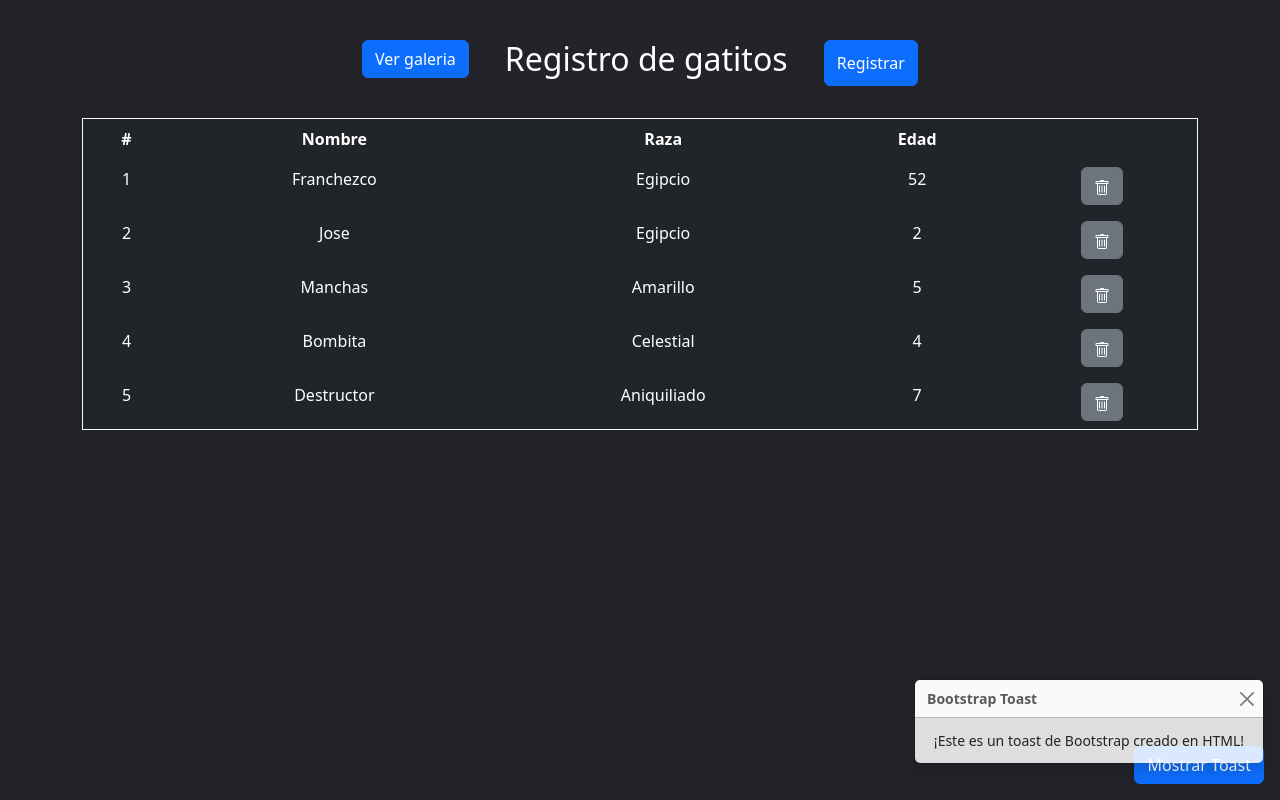
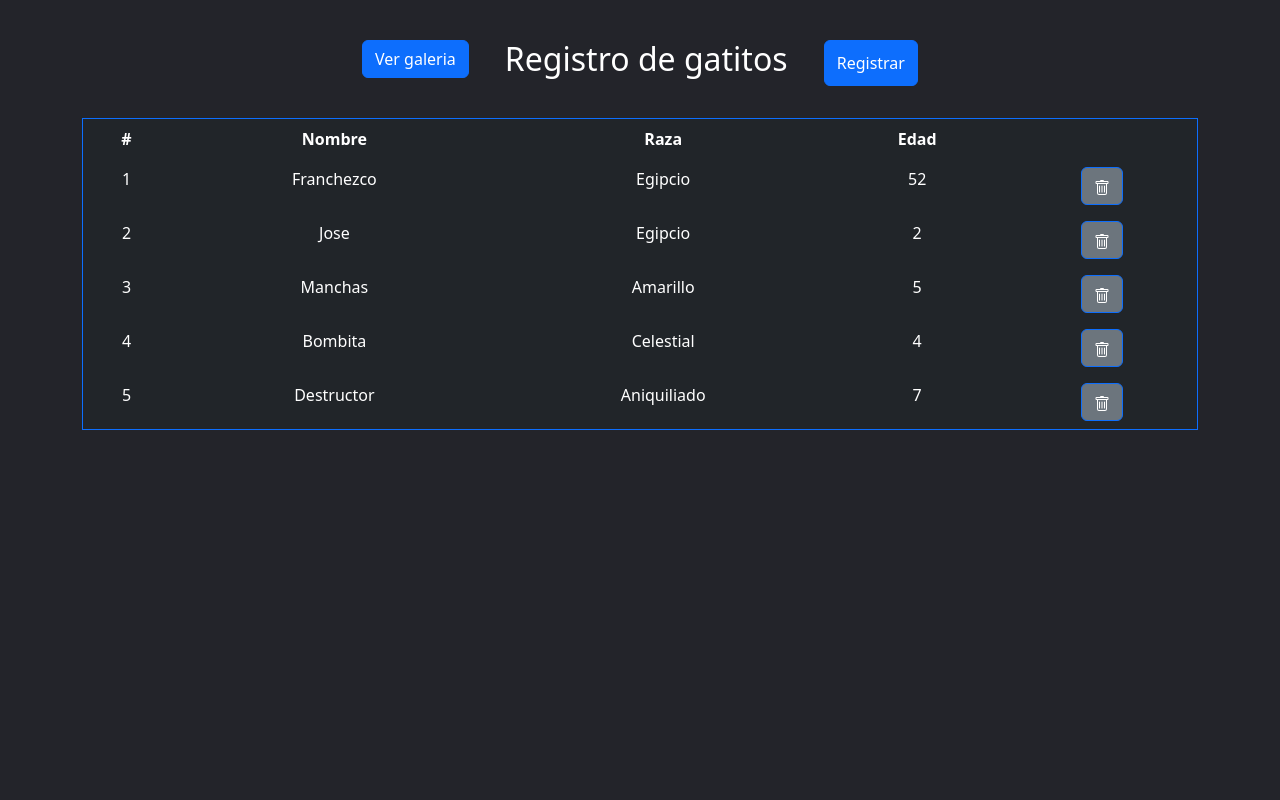
Before and after one commit to ELVIS1230/boostrap-interfaces, a React (Vite) app: page / in a window 1280 px wide. Built offline with nearby package versions, Linux system fonts and the light colour scheme.

Commit message:
Arregle de Toast

```diff
--- a/src/App.jsx
+++ b/src/App.jsx
@@ -30,7 +30,6 @@ function App() {
 
   return (
     <div className=''>
-      <ToastComponent />
       <div className='w-50 mx-auto d-flex p-2 justify-content-around'>
       <OffCanvas />
         <h2 className='text-white '>Registro de gatitos</h2>
--- a/src/components/Table.jsx
+++ b/src/components/Table.jsx
@@ -1,11 +1,12 @@
 import "../App.css";
+import { ToastComponent } from "./Toast";
 
 export function Table({ gatos , eliminar}) {
   // console.log(gatos)
 
   return (
     <div className="container mt-4">
-      <table className="table--showColors table mt-3 table-dark border border-light table-borderless table-hover">
+      <table className="table--showColors table mt-3 table-dark border border-primary table-borderless table-hover">
         <thead>
           <tr>
             <th>#</th>
@@ -23,20 +24,8 @@ export function Table({ gatos , eliminar}) {
               <td>{gato.raza} </td>
               <td>{gato.edad}</td>
               <td>
-              <button onClick={eliminar} type="button" className="btn btn-secondary">
+            <ToastComponent eliminar={eliminar} />
 
-                <svg
-                  xmlns="http://www.w3.org/2000/svg"
-                  width="16"
-                  height="16"
-                  fill="currentColor"
-                  className="bi bi-trash"
-                  viewBox="0 0 16 16"
-                  >
-                  <path d="M5.5 5.5A.5.5 0 0 1 6 6v6a.5.5 0 0 1-1 0V6a.5.5 0 0 1 .5-.5Zm2.5 0a.5.5 0 0 1 .5.5v6a.5.5 0 0 1-1 0V6a.5.5 0 0 1 .5-.5Zm3 .5a.5.5 0 0 0-1 0v6a.5.5 0 0 0 1 0V6Z" />
-                  <path d="M14.5 3a1 1 0 0 1-1 1H13v9a2 2 0 0 1-2 2H5a2 2 0 0 1-2-2V4h-.5a1 1 0 0 1-1-1V2a1 1 0 0 1 1-1H6a1 1 0 0 1 1-1h2a1 1 0 0 1 1 1h3.5a1 1 0 0 1 1 1v1ZM4.118 4 4 4.059V13a1 1 0 0 0 1 1h6a1 1 0 0 0 1-1V4.059L11.882 4H4.118ZM2.5 3h11V2h-11v1Z" />
-                </svg>
-                  </button>
               </td>
             </tr>
           ))}
--- a/src/components/Toast.jsx
+++ b/src/components/Toast.jsx
@@ -1,43 +1,56 @@
 import { useState } from "react";
 
-export function ToastComponent() {
-    const [showToast, setShowToast] = useState(true);
+export function ToastComponent({eliminar}) {
+    const [showToast, setShowToast] = useState(false);
 
     const handleButtonClick = () => {
         setShowToast(true);
         setTimeout(() => {
             setShowToast(false);
         }, 3000); // Oculta el toast después de 3 segundos
+        eliminar()
     };
 
     return (
-        <div className="position-fixed bottom-0 end-0 p-3">
-            <button
+        <div>
+        <button
                 type="button"
-                className="btn btn-primary"
+                className="btn btn-secondary border border-primary"
                 onClick={handleButtonClick}
             >
-                Mostrar Toast
+                <svg
+                  xmlns="http://www.w3.org/2000/svg"
+                  width="16"
+                  height="16"
+                  fill="currentColor"
+                  className="bi bi-trash"
+                  viewBox="0 0 16 16"
+                  >
+                  <path d="M5.5 5.5A.5.5 0 0 1 6 6v6a.5.5 0 0 1-1 0V6a.5.5 0 0 1 .5-.5Zm2.5 0a.5.5 0 0 1 .5.5v6a.5.5 0 0 1-1 0V6a.5.5 0 0 1 .5-.5Zm3 .5a.5.5 0 0 0-1 0v6a.5.5 0 0 0 1 0V6Z" />
+                  <path d="M14.5 3a1 1 0 0 1-1 1H13v9a2 2 0 0 1-2 2H5a2 2 0 0 1-2-2V4h-.5a1 1 0 0 1-1-1V2a1 1 0 0 1 1-1H6a1 1 0 0 1 1-1h2a1 1 0 0 1 1 1h3.5a1 1 0 0 1 1 1v1ZM4.118 4 4 4.059V13a1 1 0 0 0 1 1h6a1 1 0 0 0 1-1V4.059L11.882 4H4.118ZM2.5 3h11V2h-11v1Z" />
+                </svg>
             </button>
 
+        <div className="position-fixed bottom-0 end-0 p-3">
+
+            {showToast && (
                 <div aria-live="polite" aria-atomic="true" style={{position: 'relative', 'min-height': '100p'}}>
                 <div style={{ position: 'absolute', bottom: '20px', right: 0 }}>
 
-                        <div className="toast show" role="alert" aria-live="assertive" aria-atomic="true">
+                        <div className="toast show border border-danger" role="alert" aria-live="assertive" aria-atomic="true">
                             <div className="toast-header">
                                 <strong className="me-auto">Bootstrap Toast</strong>
                                 <button type="button" className="btn-close" data-bs-dismiss="toast" aria-label="Close"></button>
                             </div>
-                            <div className="toast-body">
-                                ¡Este es un toast de Bootstrap creado en HTML!
+                            <div className="toast-body text-dark">
+                                Se borro un registro
                             </div>
                         </div>
 
                     </div>
                 </div>
-            {/* {showToast && (
-                //   <h1>Ahora</h1>
-            )} */}
+            )}
         </div>
+            </div>
     );
 }
```
